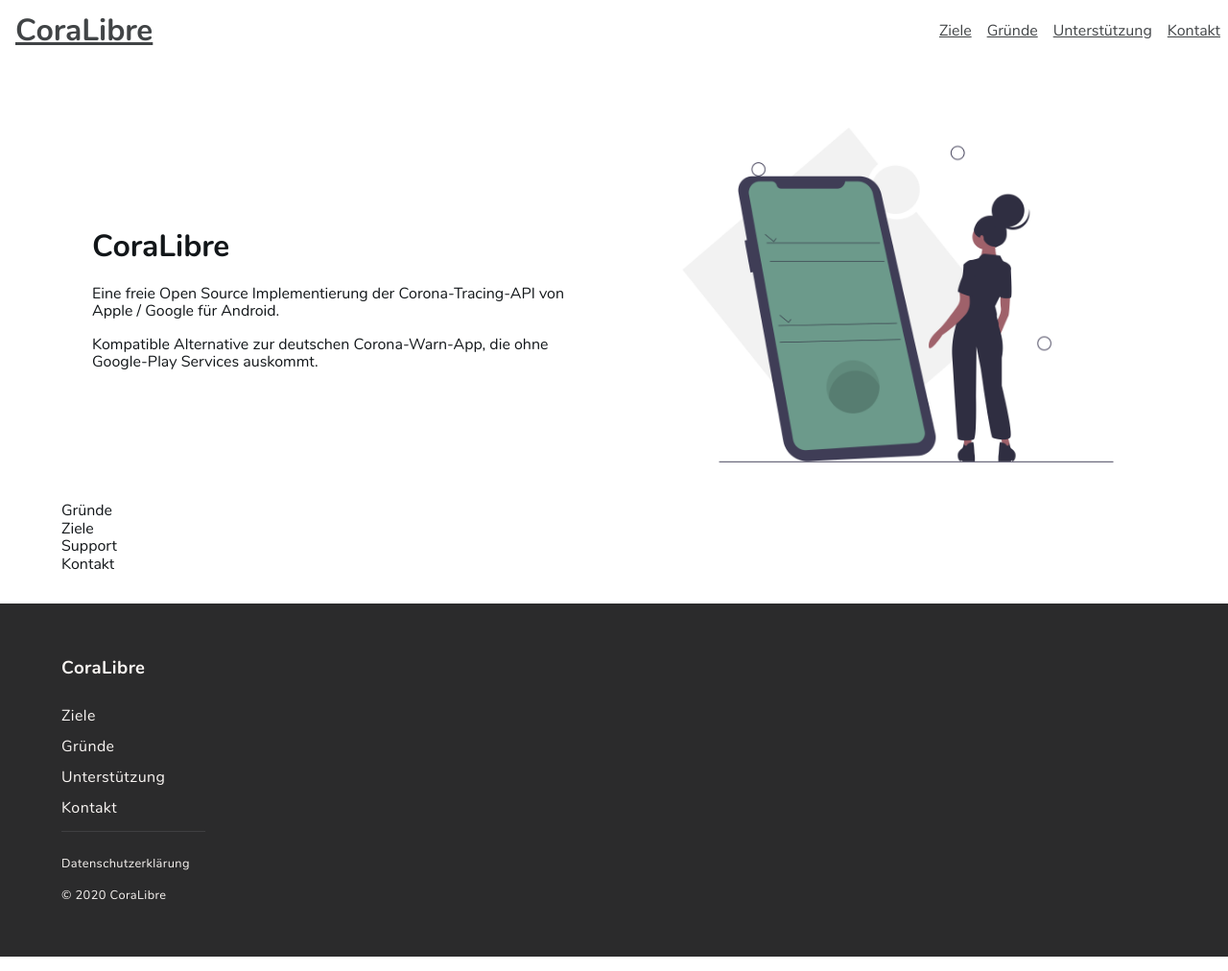
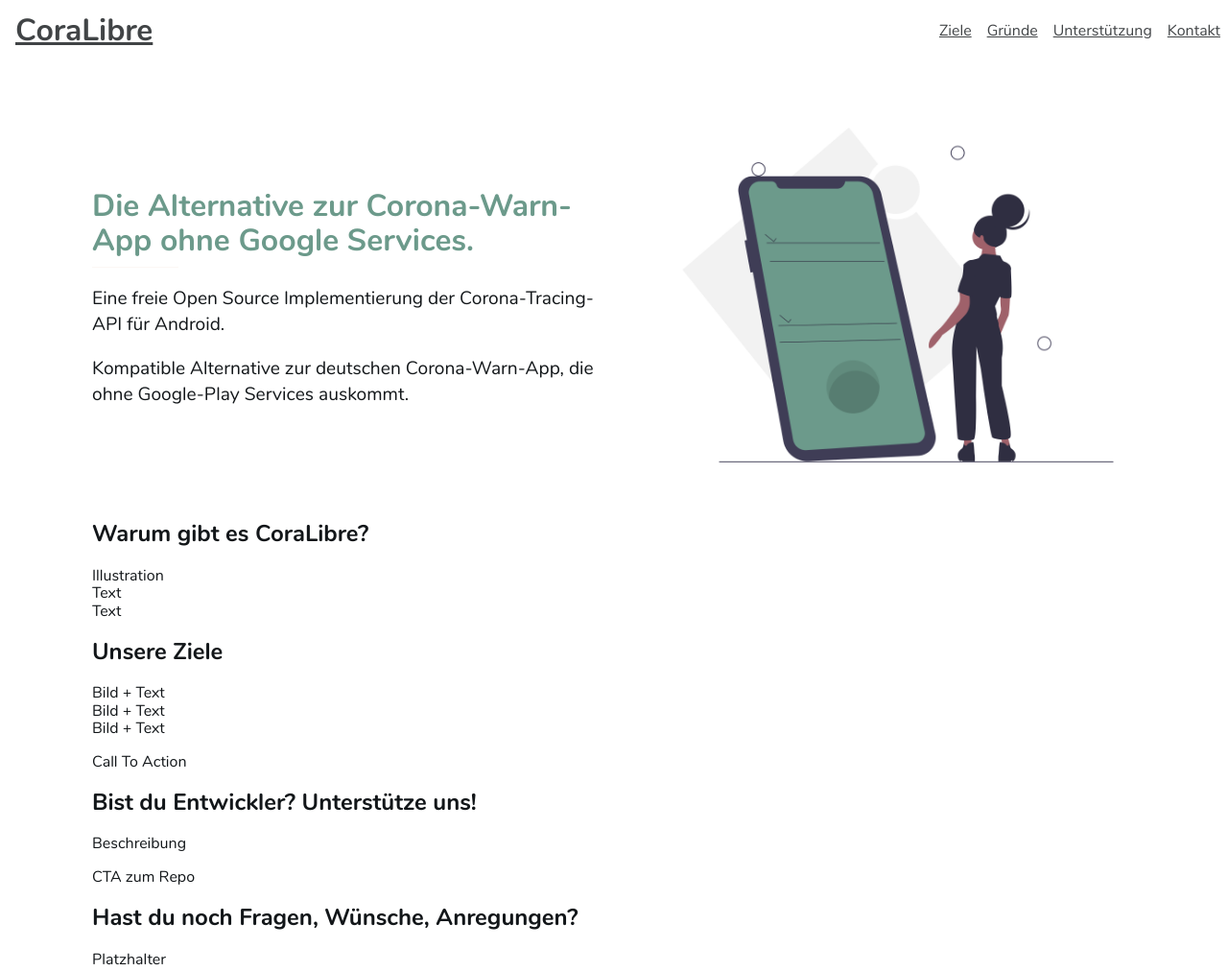
Before and after one commit to CoraLibre/CoraLibre-website, a Gatsby site: page / in a window 1280 px wide. Shown: the top 1012 px of the page at 96% size. Built offline with nearby package versions, Linux system fonts and the light colour scheme; Gatsby itself is replaced by a stand-in of ours.

Commit message:
Add classes, rework content in Hero section.

```diff
--- a/src/assets/stylesheets/pages/_home.scss
+++ b/src/assets/stylesheets/pages/_home.scss
@@ -1,3 +1,5 @@
+/* HERO-SECTION */
+
 .Hero-container {
   display: grid;
   grid-template-columns: 1fr 1fr;
@@ -7,6 +9,33 @@
 
 .Hero-container__text {
   align-self: center;
+
+  h1 {
+    margin-bottom: 0.2em;
+    color: $pine-green;
+    font-weight: 700;
+  }
+
+  p {
+    font-size: 1.2em;
+    line-height: 1.4em;
+  }
+
+  hr {
+    width: 90px;
+    border-top: 1px solid $isabelline;
+    border-left: 0;
+    border-bottom: 0;
+    border-right: 0;
+    margin: 0.5em 0;
+  }
+
+  small {
+    text-transform: uppercase;
+    color: $pine-green;
+    font-weight: 700;
+    letter-spacing: 0.05em;
+  }
 }
 
 .Hero-container__image {
@@ -15,6 +44,30 @@
   }
 }
 
+/* GOALS-SECTION */
+
 .Goals-container {
 
 }
+
+.Goals-grid {
+
+}
+
+/* REASONS-SECTION */
+
+.Reasons-container {
+
+}
+
+/* SUPPORT-SECTION */
+
+.Support-container {
+
+}
+
+/* CONTACT-SECTION */
+
+.Contact-container {
+
+}
--- a/src/assets/stylesheets/utilities.scss
+++ b/src/assets/stylesheets/utilities.scss
@@ -1,3 +1,7 @@
 .margin-left {
   margin-left: 2em;
 }
+
+.button {
+
+}
--- a/src/components/Sections/contact.js
+++ b/src/components/Sections/contact.js
@@ -3,8 +3,9 @@ import React from "react"
 
 const ContactSection = () => {
     return (
-        <div>
-            Kontakt
+        <div className="Contact-container margin-left">
+            <h2>Hast du noch Fragen, Wünsche, Anregungen?</h2>
+            <p>Platzhalter</p>
         </div>
     );
 };
--- a/src/components/Sections/goals.js
+++ b/src/components/Sections/goals.js
@@ -3,8 +3,20 @@ import React from "react"
 
 const GoalsSection = () => {
     return (
-        <div>
-            Ziele
+        <div className="Goals-container margin-left">
+            <h2>Unsere Ziele</h2>
+            <div className="Goals-grid">
+                <div>
+                    Bild + Text
+                </div>
+                <div>
+                    Bild + Text
+                </div>
+                <div>
+                    Bild + Text
+                </div>
+            </div>
+            <p>Call To Action</p>
         </div>
     );
 };
--- a/src/components/Sections/hero.js
+++ b/src/components/Sections/hero.js
@@ -7,16 +7,17 @@ const HeroSection = () => {
         <div>
             <div className="Hero-container">
                 <div className="Hero-container__text margin-left">
-                <h1>CoraLibre</h1>
-                <p>
-                    Eine freie Open Source Implementierung der Corona-Tracing-API von Apple / Google für Android.
+                    <h1>Die Alternative zur Corona-Warn-App ohne Google Services.</h1>
+                    <hr/>
+                    <p>
+                    Eine freie Open Source Implementierung der Corona-Tracing-API für Android.
                 </p>
                 <p>
                     Kompatible Alternative zur deutschen Corona-Warn-App, die ohne Google-Play Services auskommt.
                 </p>
                 </div>
                 <div className="Hero-container__image">
-                    <img src={hero_image} alt="CoraLibre App"/>
+                    <img src={hero_image} alt="Open Source Implementierung der Corona Tracing-API"/>
                 </div>
             </div>
         </div>
--- a/src/components/Sections/reasons.js
+++ b/src/components/Sections/reasons.js
@@ -3,8 +3,13 @@ import React from "react"
 
 const ReasonsSection = () => {
     return (
-        <div>
-            Gründe
+        <div className="Reasons-container margin-left">
+            <h2>Warum gibt es CoraLibre?</h2>
+            <div className="Reasons-grid">
+                <div>Illustration</div>
+                <div>Text</div>
+                <div>Text</div>
+            </div>
         </div>
     );
 };
--- a/src/components/Sections/support.js
+++ b/src/components/Sections/support.js
@@ -3,8 +3,10 @@ import React from "react"
 
 const SupportSection = () => {
     return (
-        <div>
-            Support
+        <div className="Support-container margin-left">
+            <h2>Bist du Entwickler? Unterstütze uns!</h2>
+            <p>Beschreibung</p>
+            <p>CTA zum Repo</p>
         </div>
     );
 };
```
